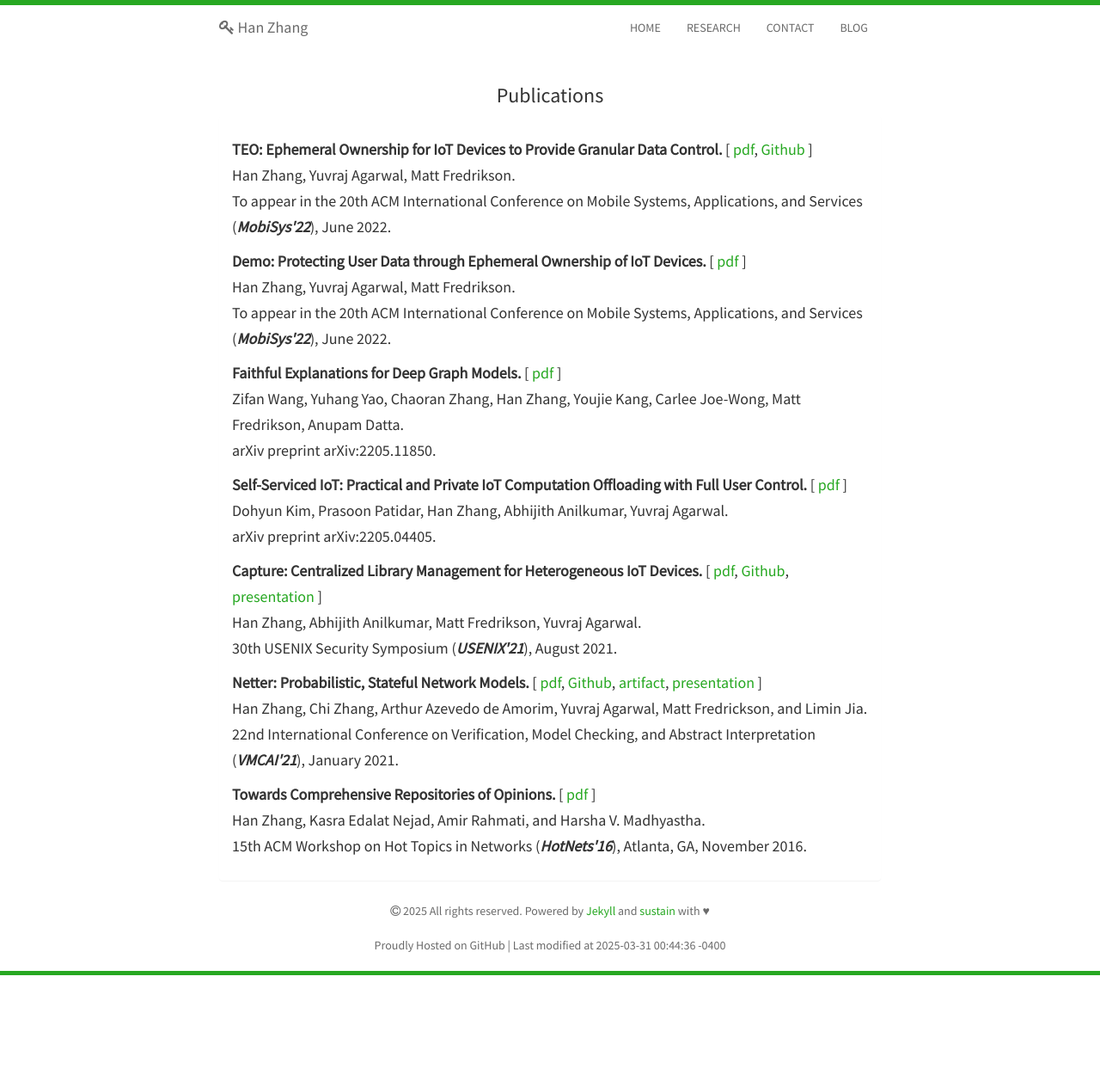
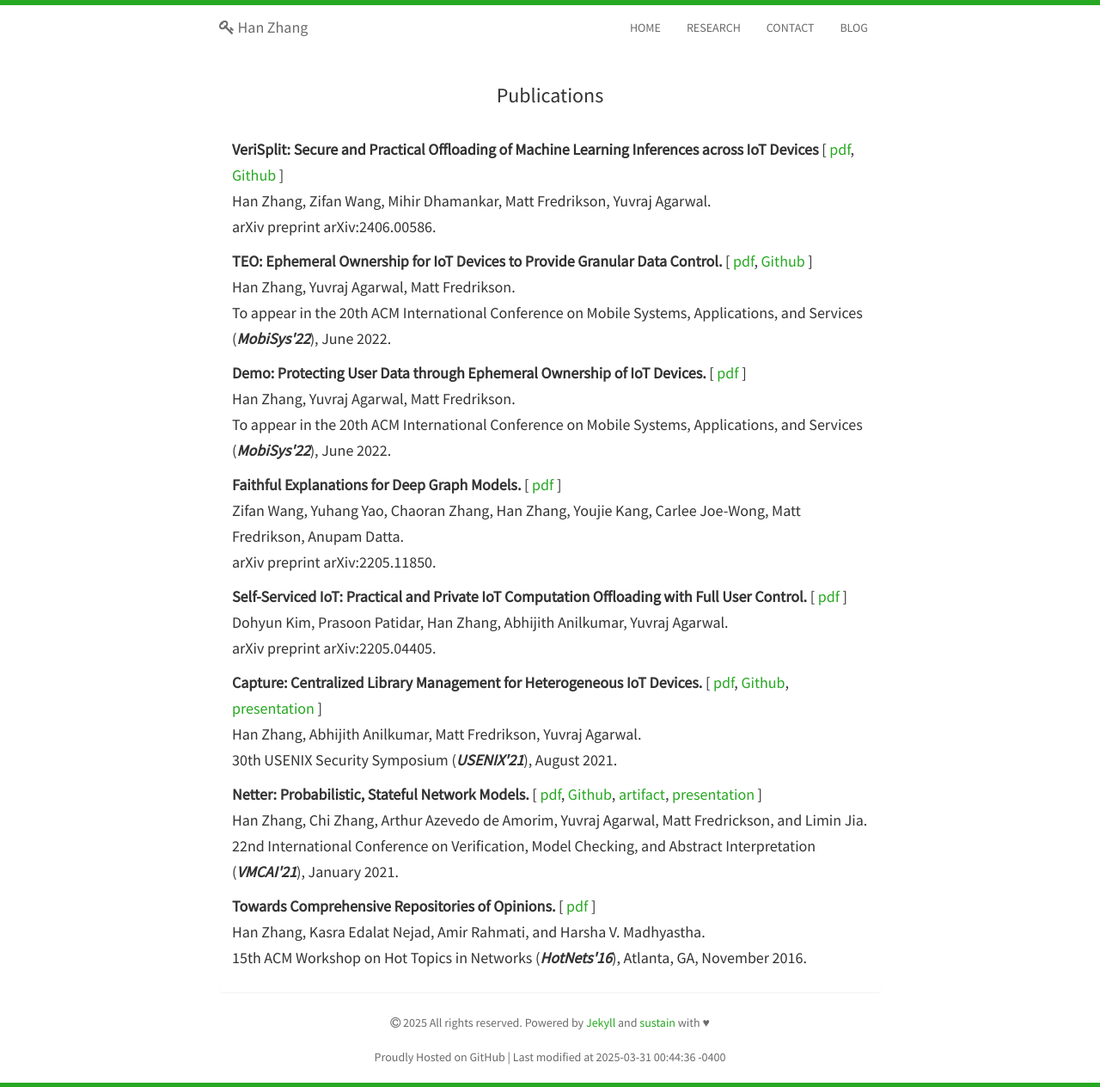
Before and after one commit to zhanghan177/zhanghan177.github.io, a Jekyll site: the page built from publications.html, in a window 1280 px wide. Shown: the whole page at 86% size. Built offline with Jekyll 4.4.1, drawn with Linux system fonts in a browser that asks for light colours; nearby versions of some CDN libraries; before the commit the page ends 1134 px from its top, so only the background shows below that.

Commit message:
Add VeriSplit

```diff
--- a/_includes/publications.html
+++ b/_includes/publications.html
@@ -3,6 +3,11 @@
         <h3>Publications</h3>
         <div class="panel panel-default">
             <div class="panel-body">
+                <h5>
+                    <strong>VeriSplit: Secure and Practical Offloading of Machine Learning Inferences across IoT Devices</strong> [ <a href="https://arxiv.org/pdf/2406.00586">pdf</a>, <a href="https://github.com/synergylabs/VeriSplit">Github</a> ]<br>
+                    Han Zhang, Zifan Wang, Mihir Dhamankar, Matt Fredrikson, Yuvraj Agarwal.<br>
+                    arXiv preprint arXiv:2406.00586.<br>
+                </h5>
                 <h5>
                     <strong>TEO: Ephemeral Ownership for IoT Devices to Provide Granular Data Control.</strong> [ <a href="{{ site.baseurl }}assets/mobisys22-zhang.pdf">pdf</a>, <a href="https://github.com/synergylabs/TEO-release">Github</a> ]<br>
                     Han Zhang, Yuvraj Agarwal, Matt Fredrikson.<br>
```
